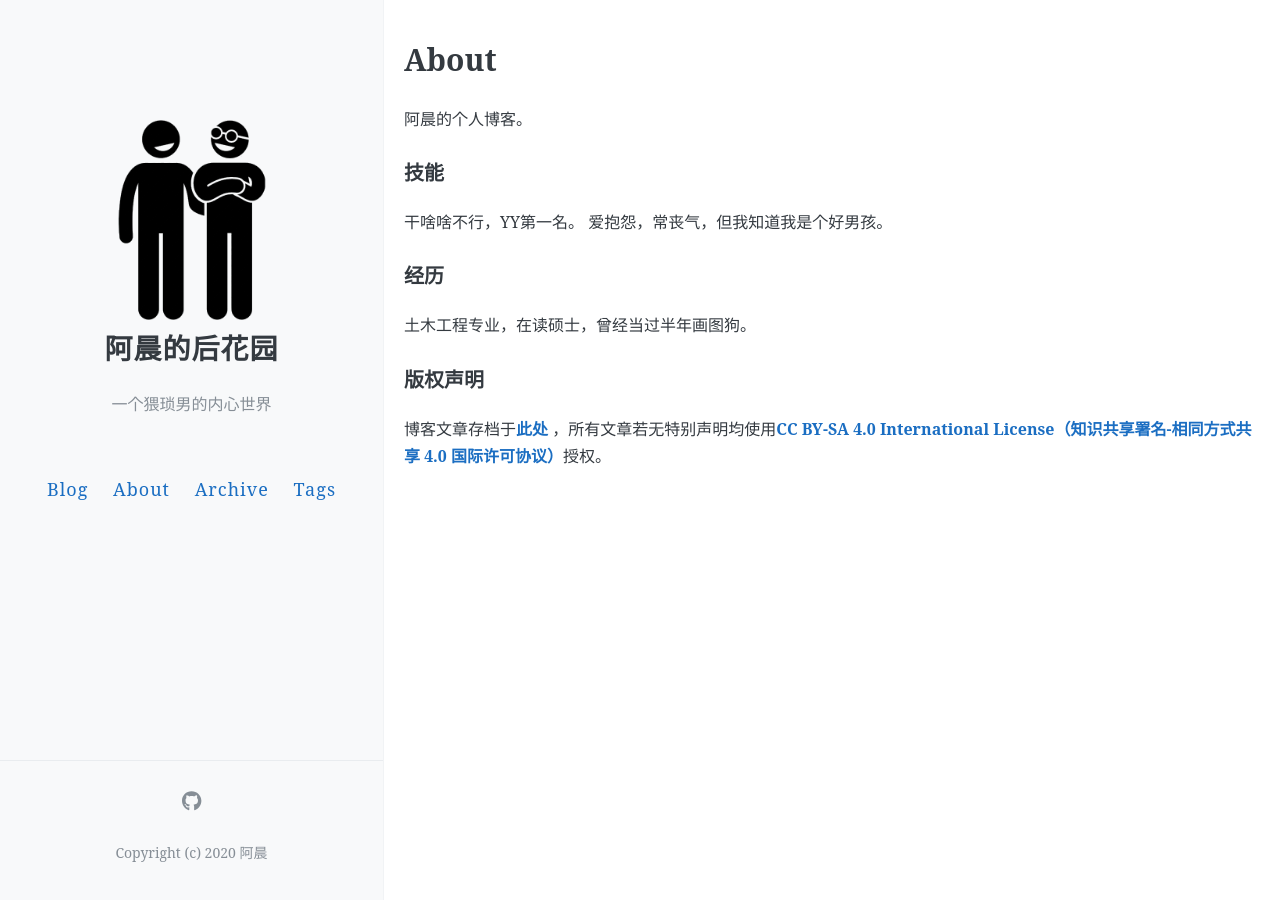
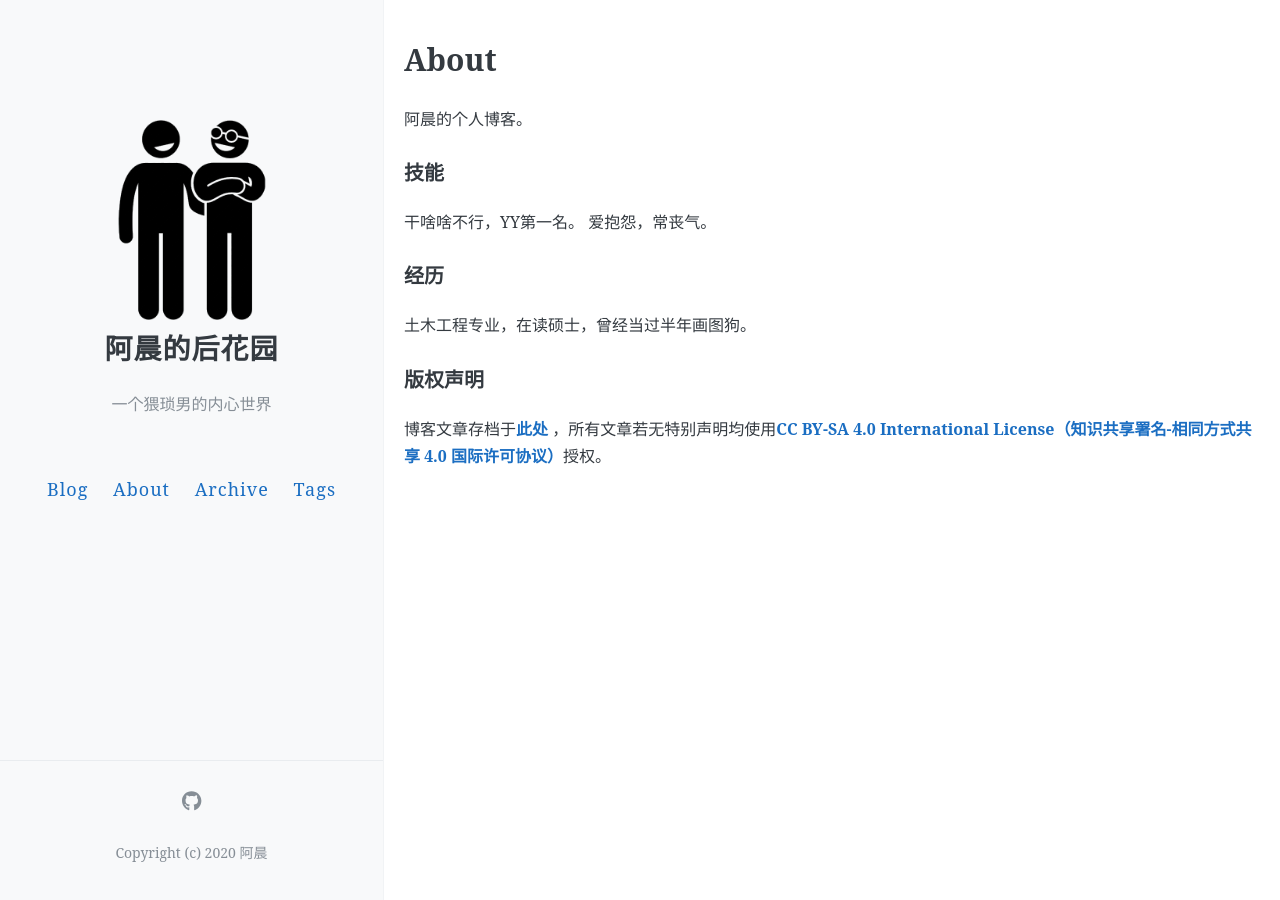
Before and after one commit to wuif96/wuif96.github.io, a Jekyll site: the page built from about.md, in a window 1280 px wide. Built offline with Jekyll 4.4.1, drawn with Linux system fonts in a browser that asks for light colours; comment, search, counter and statistics services are not loaded.

Commit message:
Update about.md

```diff
--- a/about.md
+++ b/about.md
@@ -9,7 +9,7 @@ permalink: /about/
 ### 技能
 
 干啥啥不行，YY第一名。
-爱抱怨，常丧气，但我知道我是个好男孩。
+爱抱怨，常丧气。
 
 ### 经历
 
```
